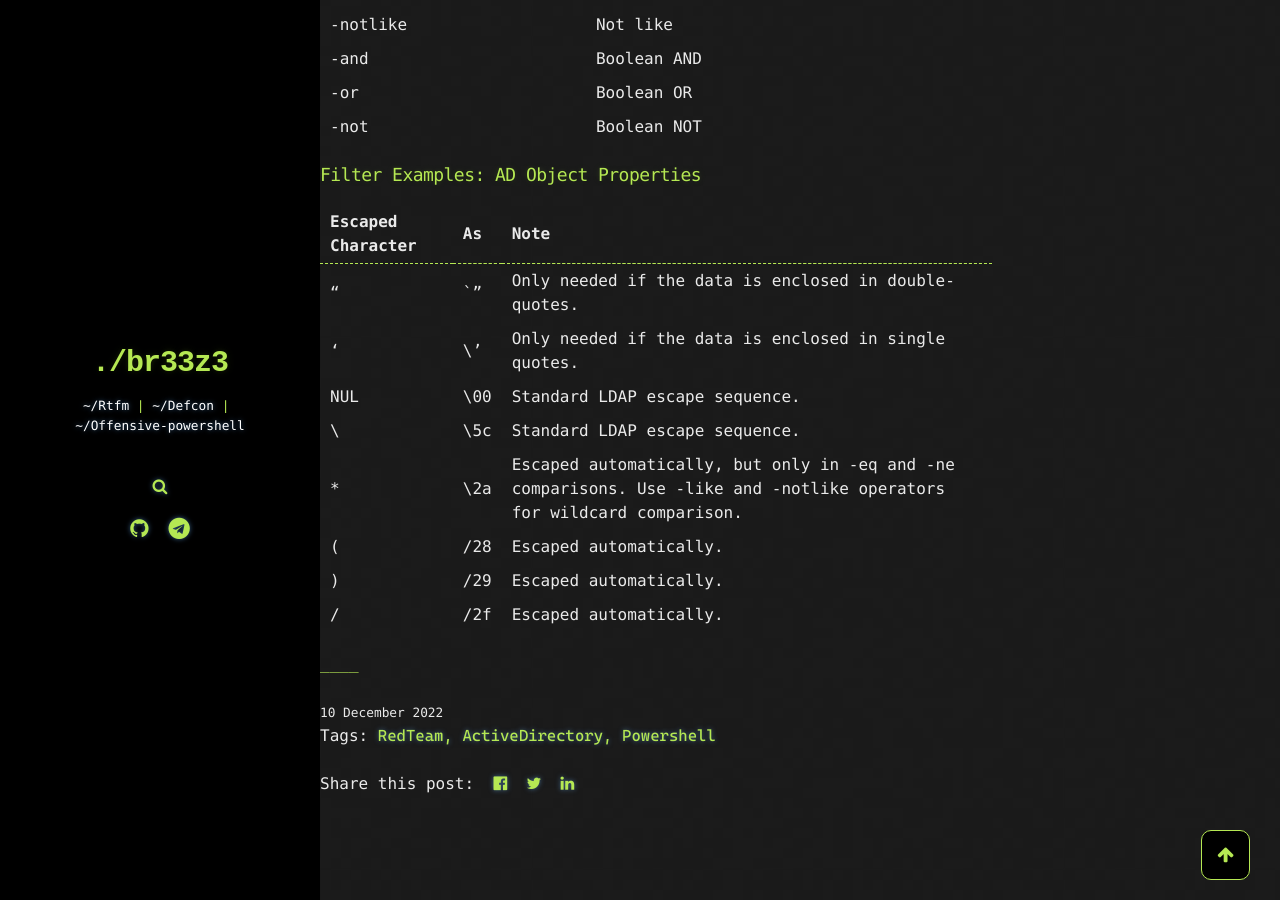
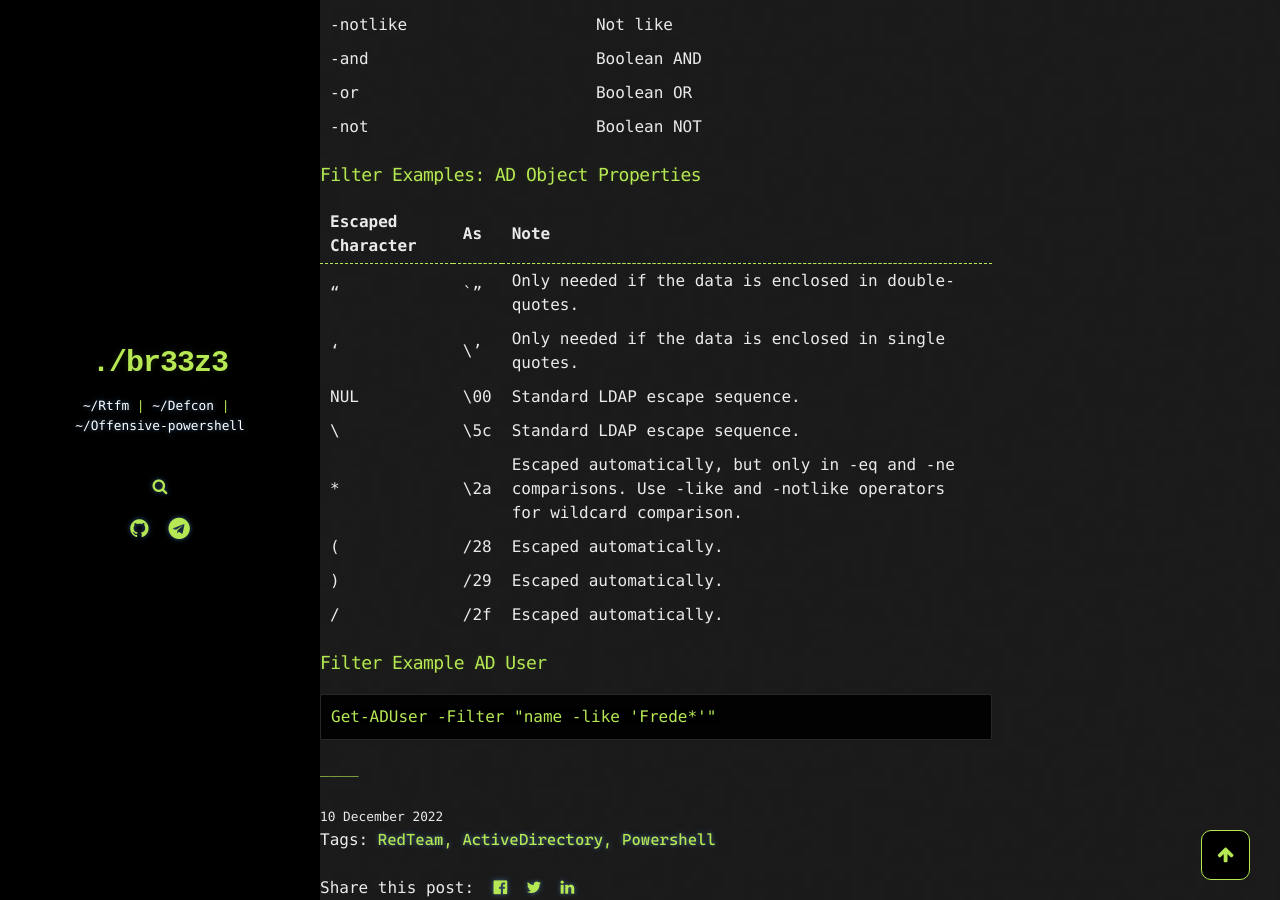
Before and after one commit to br33z3/br33z3.github.io, a Jekyll site: the page built from _pages/offensive-powershell.md, in a window 1280 px wide and 900 px high, scrolled down 727 px. Built offline with Jekyll 4.4.1, drawn with Linux system fonts in a browser that asks for light colours; comment, search, counter and statistics services are not loaded.

Commit message:
Update offensive-powershell.md

```diff
--- a/_pages/offensive-powershell.md
+++ b/_pages/offensive-powershell.md
@@ -49,3 +49,6 @@ date: 2022-12-10
 | (                 | /28 | Escaped automatically.                                                                                                |
 | )                 | /29 | Escaped automatically.                                                                                                |
 | /                 | /2f | Escaped automatically.                                                                                                |
+
+### Filter Example AD User
+    Get-ADUser -Filter "name -like 'Frede*'"
```
